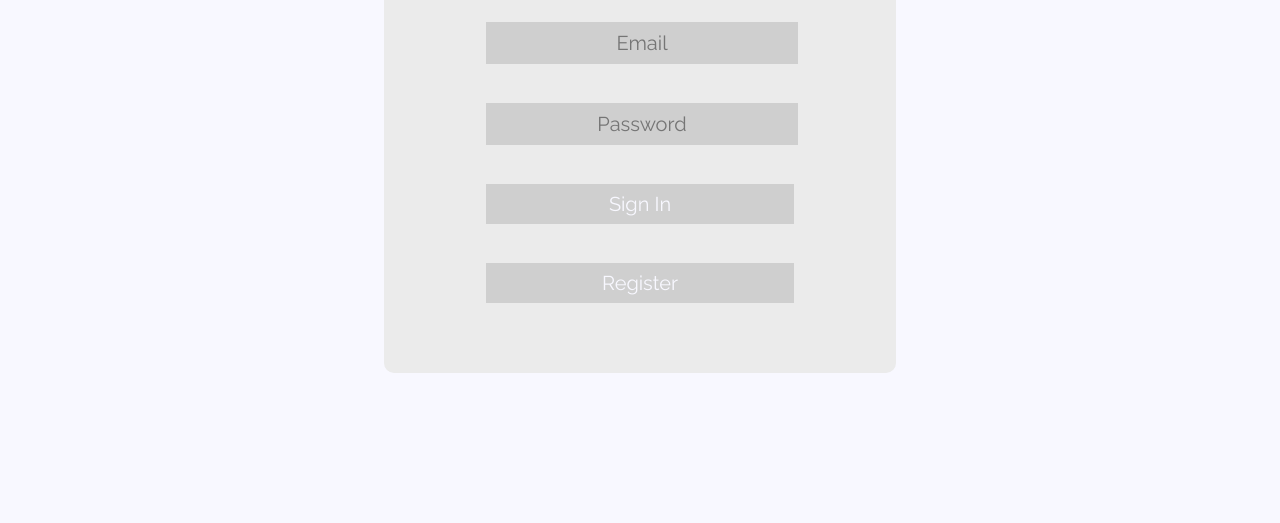
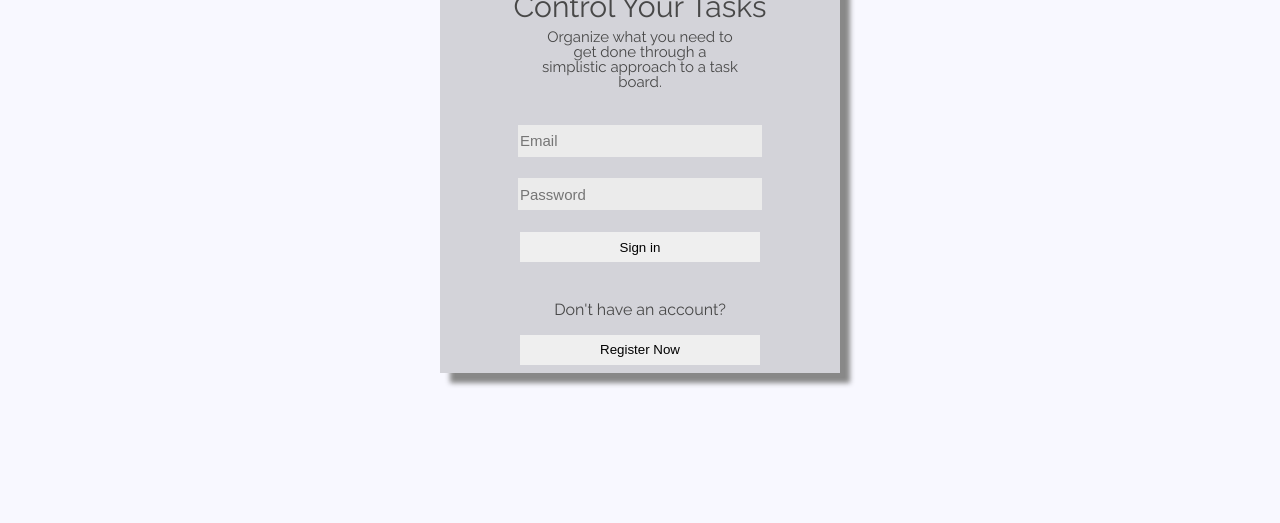
Before and after one commit to GaganTut/kanban, a React app: page / in a window 1280 px wide. Shown: the part 277-800 px from the top of the page. Built offline with nearby package versions, Linux system fonts and the light colour scheme; no server answers.

Commit message:
Majir styling changes on login popup and created logo

```diff
--- a/src/containers/Forms/Forms.css
+++ b/src/containers/Forms/Forms.css
@@ -1,5 +1,5 @@
 .popup-form-div {
-  background-color: rgba(235, 235, 235, 1);
+  background-color: rgba(0, 0, 0, 0.15);
   display: flex;
   justify-content: center;
   align-items: center;
@@ -7,9 +7,9 @@
   left: 50%;
   top: 50%;
   transform: translate(-50%,-50%);
-  width: 40%;
+  width: 400px;
   height: 500px;
-  border-radius: 10px;
+  box-shadow: 10px 10px 5px #888888;
 }
 
 .form-close-button {
--- a/src/containers/LoginForm/Login.css
+++ b/src/containers/LoginForm/Login.css
@@ -1,33 +1,57 @@
-.login-component {
+.login-component, .login-form {
+  color: rgb(72,72,72);
   display: flex;
   justify-content: center;
   align-items: center;
-  width: 100%;
-  height: 100%;
+  flex-flow: column nowrap;
+  width: 400px;
+  height: 500px;
+  font-family: 'Raleway', sans-serif;
 }
 
-.login-form {
+.login-intro, .login-input, .login-register {
   display: flex;
-  flex-direction: column;
+  flex-flow: column nowrap;
+  align-items: center;
   justify-content: space-around;
-  height: 80%;
-  width: 60%;
+  width: 100%;
+  flex: 2;
+  margin-top: 5%;
 }
 
-.login-form * {
-  background-color: rgba(180,180,180,0.5);
-  color: ghostwhite;
-  font-size: 20px;
-  font-family: 'Raleway';
-  height: 10%;
-  width: 100%;
-  border: none;
+.login-intro * {
+  width: 50%;
+  margin: 1%;
   text-align: center;
 }
 
-.login-form h3 {
-  background-color: transparent;
+.login-intro h5 {
+  width: 70%;
   font-size: 30px;
-  font-family: 'Raleway';
-  color: rgba(180,180,180,1);
 }
+
+.login-intro p {
+  font-size: 15px;
+}
+
+.login-input input {
+  background-color: rgb(235,235,235);
+  width: 60%;
+  height: 30px;
+  font-size: 15px;
+  border: none;
+}
+
+.login-register {
+  flex: 1;
+}
+
+.login-component button {
+  width: 60%;
+  height: 30px;
+  border: none;
+}
+
+button:hover {
+  background-color: rgb(235, 235, 235);
+}
--- a/src/containers/LoginForm/index.js
+++ b/src/containers/LoginForm/index.js
@@ -33,11 +33,12 @@ class Login extends Component {
       <div
         className="login-component"
         >
-        <form
-          onSubmit={this.handleSubmit}
-          className="login-form"
-          >
-          <h3>Please Login</h3>
+          <div className="login-intro">
+            <img src={require('../../assets/kanbanLogo.png')} alt="Kanban Logo"/>
+            <h5>Control Your Tasks</h5>
+            <p>Organize what you need to get done through a simplistic approach to a task board. </p>
+          </div>
+          <div className="login-input">
             <input
               type="text"
               placeholder="Email"
@@ -52,16 +53,20 @@ class Login extends Component {
               value={this.props.password}
               onChange={this.handleText}
               />
-          <input
+            <button
               type="submit"
-            value="Sign In"
-            />
+              onClick={this.handleSubmit}
+              > Sign in
+              </button>
+          </div>
+          <div className="login-register">
+            <h3>Don't have an account?</h3>
             <button
               onClick={this.props.openSignupForm}
               >
-              Register
+                Register Now
             </button>
-        </form>
+          </div>
       </div>
     );
   }
--- a/src/containers/SignupForm/Signup.css
+++ b/src/containers/SignupForm/Signup.css
@@ -22,7 +22,8 @@
   height: 10%;
   width: 100%;
   border: none;
-  text-align: center;
+  text-align: left;
+  padding-left: 5px;
 }
 
 .signup-form h3 {
@@ -31,3 +32,11 @@
   font-family: 'Raleway';
   color: rgba(180,180,180,1);
 }
+
+.register-button {
+  text-align: center;
+}
+
+.register-button:hover {
+  background-color: rgb(235, 235, 235);
+}
--- a/src/containers/SignupForm/index.js
+++ b/src/containers/SignupForm/index.js
@@ -45,7 +45,7 @@ class Signup extends Component {
           onSubmit={this.handleSubmit}
           className="signup-form"
           >
-          <h3>Register Here</h3>
+          <h3>Register Now</h3>
           <input
             type="text"
             name="email"
@@ -77,6 +77,7 @@ class Signup extends Component {
           <input
             type="submit"
             value="Register"
+            className="register-button"
             />
         </form>
       </div>
```
Also changed, not shown: src/assets/kanbanLogo.png (added). Lines whose indentation alone changed are shown as unchanged.
